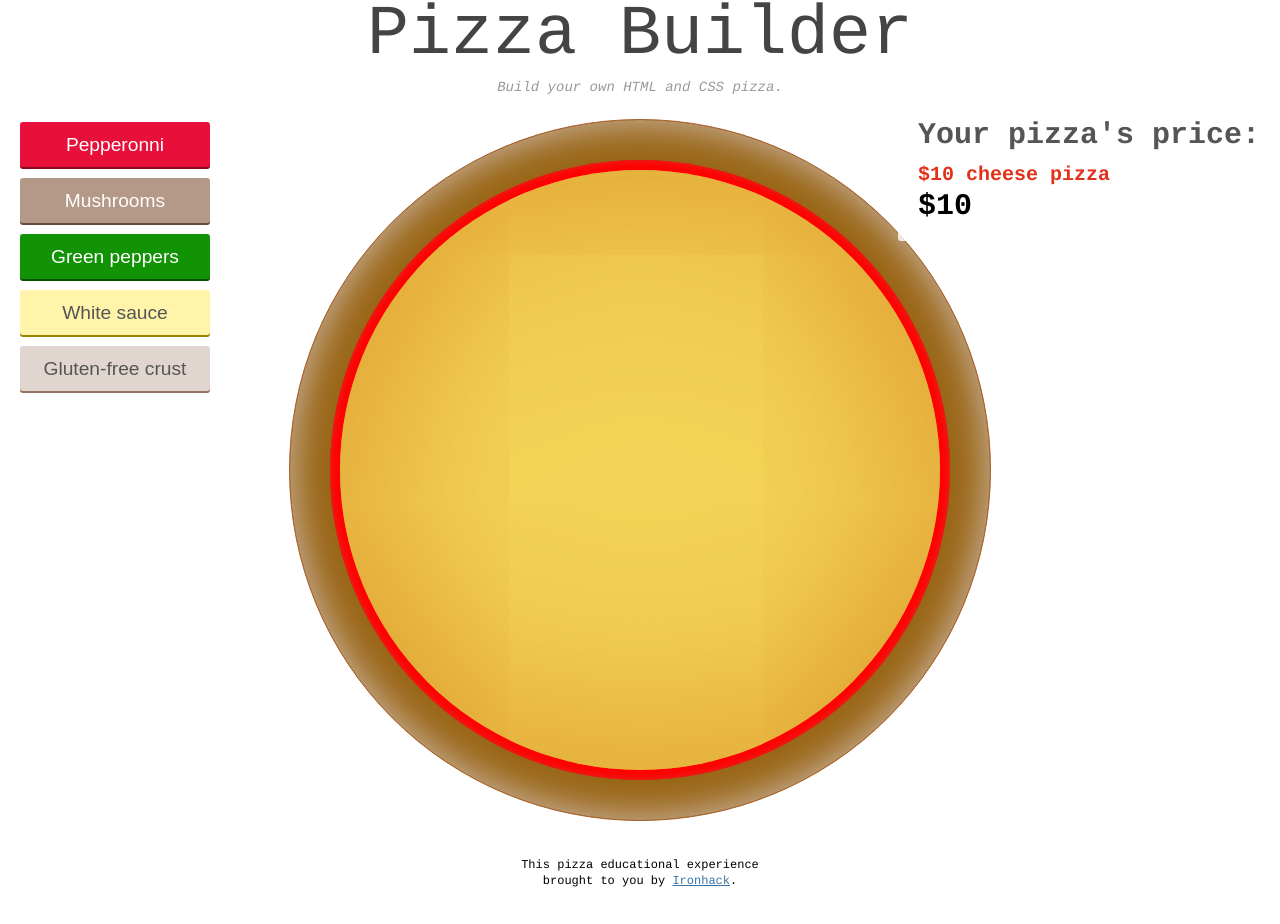
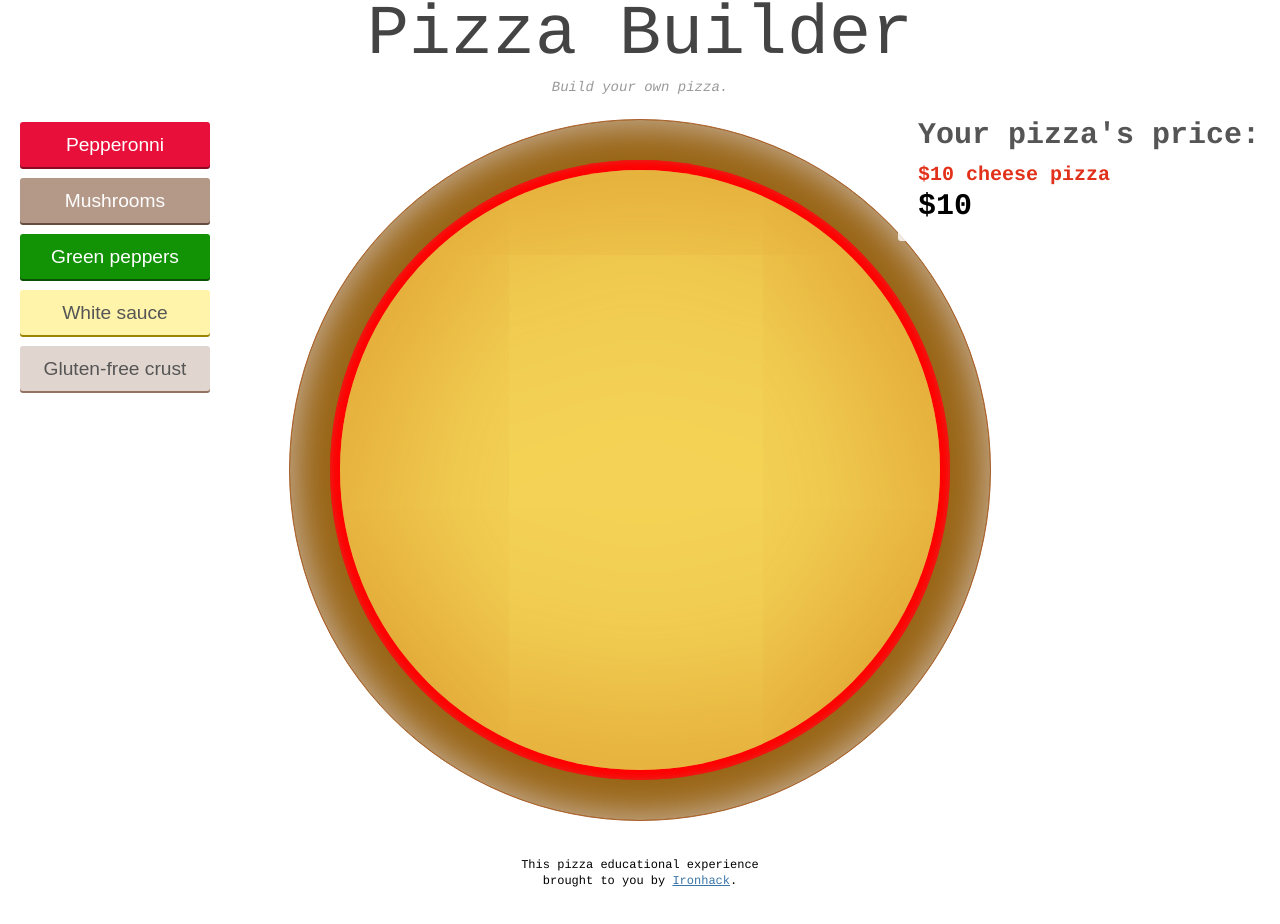
Before and after one commit to armaultasch/armaultasch.github.io, a website: page pizzabuilder/src/index.html in a window 1280 px wide. Drawn offline with nearby package versions, Linux system fonts and the light colour scheme.

Commit message:
making it more mine

```diff
--- a/pizzabuilder/src/index.html
+++ b/pizzabuilder/src/index.html
@@ -13,7 +13,7 @@
     <!-- Begin Header -->
     <header>
       <h1>Pizza Builder</h1>
-      <p class="description">Build your own HTML and CSS pizza.</p>
+      <p class="description">Build your own pizza.</p>
     </header>
     <!-- End Header -->
 
```
